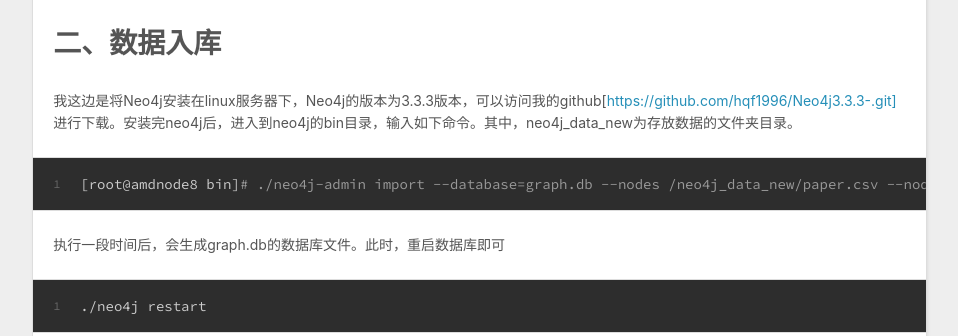
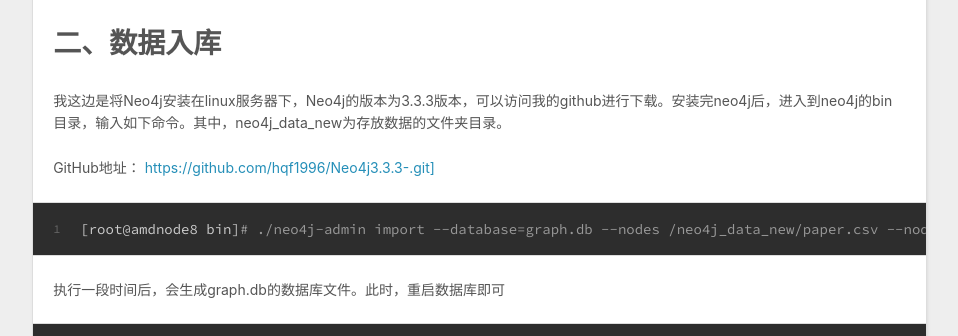
Before and after one commit to XuJJ6677/hqf1996.github.io, a plain HTML site: page 2018/12/07/基于Neo4j搭建图谱可视化应用（一）/index.html in a window 1280 px wide. Shown: the part 4955-5291 px from the top of the page, without its empty margins (8-966 px from the left). Drawn offline with nearby package versions, Linux system fonts and the light colour scheme.

Commit message:
Site updated: 2018-12-12 19:33:03

```diff
--- a/2018/12/07/基于Neo4j搭建图谱可视化应用（一）/index.html
+++ b/2018/12/07/基于Neo4j搭建图谱可视化应用（一）/index.html
@@ -16,7 +16,7 @@
 <meta property="og:locale" content="default">
 <meta property="og:image" content="https://hqf1996-1258281483.cos.ap-shanghai.myqcloud.com/1544601282636.png">
 <meta property="og:image" content="https://hqf1996-1258281483.cos.ap-shanghai.myqcloud.com/1544601456159.png">
-<meta property="og:updated_time" content="2018-12-12T11:31:46.807Z">
+<meta property="og:updated_time" content="2018-12-12T11:32:59.463Z">
 <meta name="twitter:card" content="summary">
 <meta name="twitter:title" content="基于Neo4j搭建图谱可视化应用（一）">
 <meta name="twitter:description" content="基于实验室爬取的专利数据搭建了一个基于Neo4j图数据库的可视化小应用，本节先叙述数据来源以及数据结构，到图数据库的搭建。 一、产生初始化数据数据结构1.节点论文：paper_id，authors, name，单位（unit），年份，期刊，关键词，领域，地区 专利：patent_id, name, 申请人（单位），发明人，申请时间，公布时间，领域，类型，地区 项目：project_id，autho">
@@ -557,7 +557,8 @@
 <p>好了，终于列举完了所有的节点表以及关系表。</p>
 <p>导入Neo4j数据库中的数据格式为csv格式的文件，这边我通过python对数据进行处理。主要用到了python中的两个包。一个是MySQLdb，另外一个是csv。</p>
 <figure class="highlight python"><table><tr><td class="gutter"><pre><span class="line">1</span><br><span class="line">2</span><br></pre></td><td class="code"><pre><span class="line"><span class="keyword">import</span> MySQLdb</span><br><span class="line"><span class="keyword">import</span> csv</span><br></pre></td></tr></table></figure>
-<h1 id="二、数据入库"><a href="#二、数据入库" class="headerlink" title="二、数据入库"></a>二、数据入库</h1><p>我这边是将Neo4j安装在linux服务器下，Neo4j的版本为3.3.3版本，可以访问我的github[<a href="https://github.com/hqf1996/Neo4j3.3.3-.git]" target="_blank" rel="noopener">https://github.com/hqf1996/Neo4j3.3.3-.git]</a> 进行下载。安装完neo4j后，进入到neo4j的bin目录，输入如下命令。其中，neo4j_data_new为存放数据的文件夹目录。</p>
+<h1 id="二、数据入库"><a href="#二、数据入库" class="headerlink" title="二、数据入库"></a>二、数据入库</h1><p>我这边是将Neo4j安装在linux服务器下，Neo4j的版本为3.3.3版本，可以访问我的github进行下载。安装完neo4j后，进入到neo4j的bin目录，输入如下命令。其中，neo4j_data_new为存放数据的文件夹目录。 </p>
+<p>GitHub地址： <a href="https://github.com/hqf1996/Neo4j3.3.3-.git]" target="_blank" rel="noopener">https://github.com/hqf1996/Neo4j3.3.3-.git]</a></p>
 <figure class="highlight bash"><table><tr><td class="gutter"><pre><span class="line">1</span><br></pre></td><td class="code"><pre><span class="line">[root@amdnode8 bin]<span class="comment"># ./neo4j-admin import --database=graph.db --nodes /neo4j_data_new/paper.csv --nodes /neo4j_data_new/patent.csv --nodes /neo4j_data_new/project.csv --nodes /neo4j_data_new/unit.csv --nodes /neo4j_data_new/expert.csv --relationships /neo4j_data_new/UnitToPatent2.csv --relationships /neo4j_data_new/ExpertToUnit2.csv --relationships /neo4j_data_new/PatentToUnit2.csv --relationships /neo4j_data_new/UnitToProject2.csv --relationships /neo4j_data_new/ExpertToProject2.csv --relationships /neo4j_data_new/ProjectToExpert2.csv --relationships /neo4j_data_new/ExpertToPatent2.csv --relationships /neo4j_data_new/PatentToExpert2.csv --relationships /neo4j_data_new/PaperToUnit2.csv --relationships /neo4j_data_new/ExpertToPaper2.csv --relationships /neo4j_data_new/PaperToExpert2.csv</span></span><br></pre></td></tr></table></figure>
 <p>执行一段时间后，会生成graph.db的数据库文件。此时，重启数据库即可</p>
 <figure class="highlight bash"><table><tr><td class="gutter"><pre><span class="line">1</span><br></pre></td><td class="code"><pre><span class="line">./neo4j restart</span><br></pre></td></tr></table></figure>
```
Also changed, not shown: index.html (+2 -1 lines).
